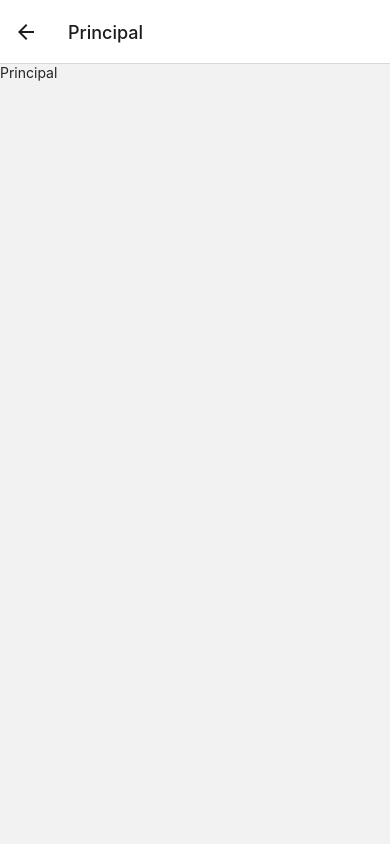
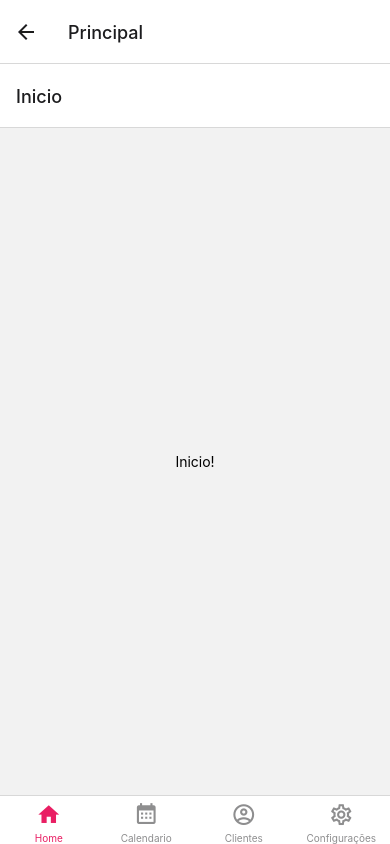
Before and after one commit to demetriuscaminha/alexstudio, a React Native app: screen /Principal in a window 390 px wide. Built offline with nearby package versions, Linux system fonts and the light colour scheme.

Commit message:
Principal screen

```diff
--- a/src/screens/Principal.js
+++ b/src/screens/Principal.js
@@ -1,8 +1,91 @@
-import React from 'react'
-import { Text } from 'react-native-elements'
+import * as React from 'react';
+import { Text, View } from 'react-native';
+import { NavigationContainer } from '@react-navigation/native';
+import { createBottomTabNavigator } from '@react-navigation/bottom-tabs';
+import { MaterialCommunityIcons } from '@expo/vector-icons';
+
+function Inicio() {
+  return (
+    <View style={{ flex: 1, justifyContent: 'center', alignItems: 'center' }}>
+      <Text>Inicio!</Text>
+    </View>
+  );
+}
+
+function Calendario() {
+  return (
+    <View style={{ flex: 1, justifyContent: 'center', alignItems: 'center' }}>
+      <Text>Calendario!</Text>
+    </View>
+  );
+}
+
+function Clientes() {
+  return (
+    <View style={{ flex: 1, justifyContent: 'center', alignItems: 'center' }}>
+      <Text>Clientes!</Text>
+    </View>
+  );
+}
+
+function Config() {
+  return (
+    <View style={{ flex: 1, justifyContent: 'center', alignItems: 'center' }}>
+      <Text>Configurações!</Text>
+    </View>
+  );
+}
+
+const Tab = createBottomTabNavigator();
 
 export default function Principal() {
   return (
-    <Text>Principal</Text>
-  )
+        <Tab.Navigator
+            initialRouteName="Inicio"
+            screenOptions={{
+            tabBarActiveTintColor: '#e91e63',
+            }}
+        >
+        <Tab.Screen
+        name="Inicio"
+        component={Inicio}
+        options={{
+            tabBarLabel: 'Home',
+            tabBarIcon: ({ color, size }) => (
+            <MaterialCommunityIcons name="home" color={color} size={size} />
+            ),
+        }}
+        />
+        <Tab.Screen
+            name="Calendario"
+            component={Calendario}
+            options={{
+            tabBarLabel: 'Calendario',
+            tabBarIcon: ({ color, size }) => (
+                <MaterialCommunityIcons name="calendar-month" color={color} size={size} />
+            ),
+            }}
+        />
+        <Tab.Screen
+        name="Clientes"
+        component={Clientes}
+        options={{
+            tabBarLabel: 'Clientes',
+            tabBarIcon: ({ color, size }) => (
+            <MaterialCommunityIcons name="account-circle-outline" color={color} size={size} />
+            ),
+        }}
+        />
+        <Tab.Screen
+        name="Configurações"
+        component={Config}
+        options={{
+            tabBarLabel: 'Configurações',
+            tabBarIcon: ({ color, size }) => (
+            <MaterialCommunityIcons name="cog-outline" color={color} size={size} />
+            ),
+        }}
+        />
+        </Tab.Navigator>
+  );
 }
```
Also changed, not shown: package.json (+8 -4 lines), 1 other file (tests, documents, lock files or other folders).
